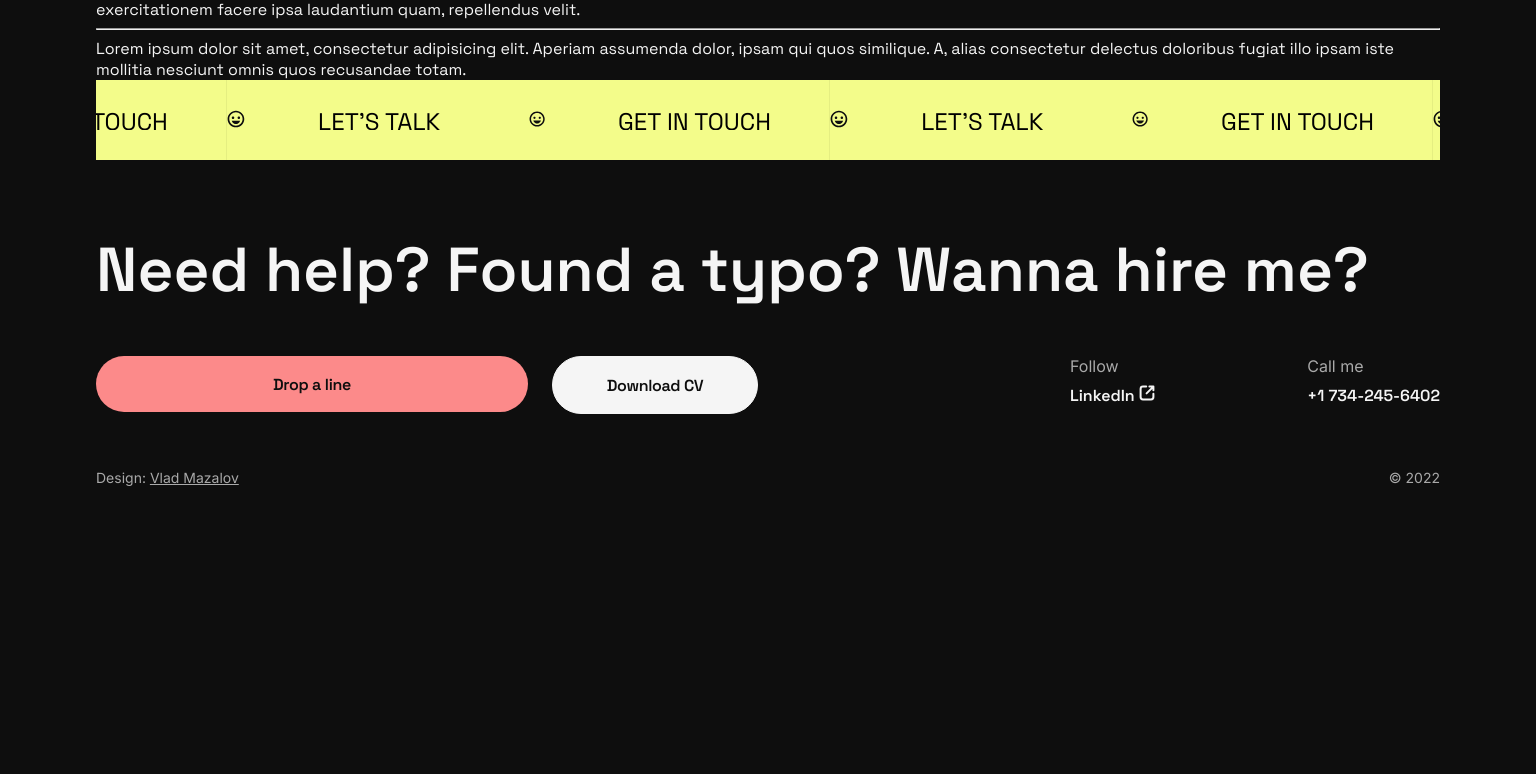
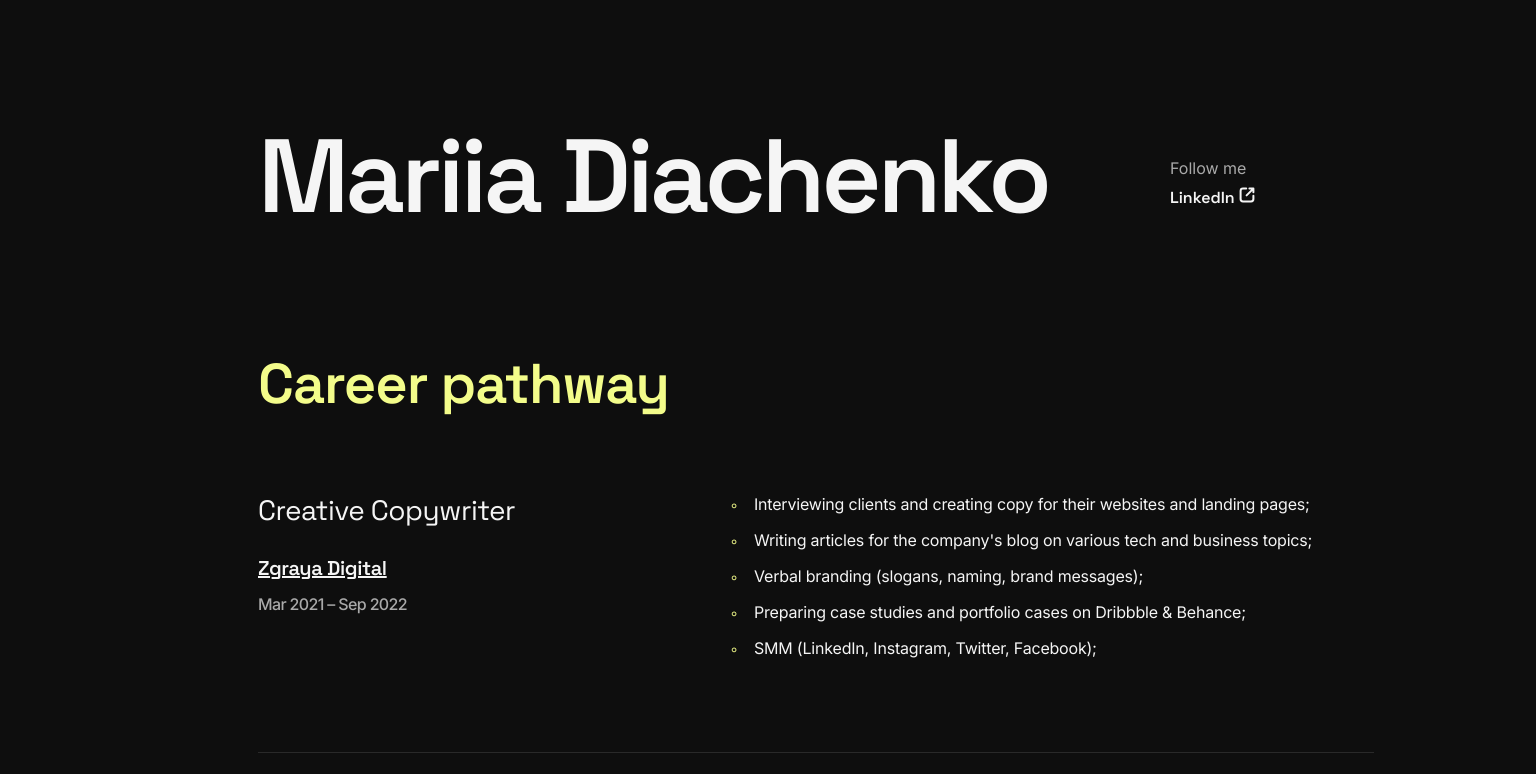
Before and after one commit to aedra313/portfolio, a React (Create React App) app: page /#/about in a window 1536 px wide. Shown: the part 150-924 px from the top of the page. Before the commit the page ends 800 px from the top, so only its background shows below. Built offline with nearby package versions, Linux system fonts and the light colour scheme.

Commit message:
feature: add desktop About

```diff
--- a/src/App.js
+++ b/src/App.js
@@ -9,7 +9,7 @@ import {
   Routes, useLocation,
 } from 'react-router-dom';
 import Cases from './components/cases/cases';
-import About from './components/about';
+import About from './components/about/about';
 
 function App() {
   const [path, setPath] = useState('');
--- a/src/components/about.js
+++ /dev/null
@@ -1,14 +0,0 @@
-import React from 'react';
-
-const About = (props) => {
-  return (
-    <div>
-            Lorem ipsum dolor sit amet, consectetur adipisicing elit. At consequuntur, cum dolores esse libero porro quia ratione sapiente sed vero. Accusantium autem excepturi exercitationem facere ipsa laudantium quam, repellendus velit.
-
-      <hr/>
-            Lorem ipsum dolor sit amet, consectetur adipisicing elit. Aperiam assumenda dolor, ipsam qui quos similique. A, alias consectetur delectus doloribus fugiat illo ipsam iste mollitia nesciunt omnis quos recusandae totam.
-    </div>
-  );
-};
-
-export default About;
--- /dev/null
+++ b/src/components/about/about.js
@@ -0,0 +1,44 @@
+import React from 'react';
+import s from './about.module.css';
+import FollowMe from '../misc/followMe';
+import DATA from './careerData';
+
+const About = () => {
+  const contentNoSpacing = DATA.map((dataItem, index)=> <div className={s.job} key={index}>
+    <div >
+      <p className={s.position}>
+        {dataItem.position}
+      </p>
+      <p className={s.company}>
+        {dataItem.company}
+      </p>
+      <p className={s.length}>
+        {dataItem.length}
+      </p>
+    </div>
+    <div>
+      <ul className={s.taskList}>
+        {dataItem.tasks.map((task, index) => <li key={index}>{task}</li>)}
+      </ul>
+    </div>
+  </div>);
+  const content = [];
+  // eslint-disable-next-line guard-for-in
+  for (const i in contentNoSpacing) {
+    content.push(contentNoSpacing[i]);
+    content.push(<div className={s.separator}></div>);
+  }
+  content.pop();
+  return (
+    <div className={s.container}>
+      <div className={s.header}>
+        <h1>Mariia Diachenko</h1>
+        <FollowMe />
+      </div>
+      <h2 className={s.title}>Career pathway</h2>
+      {content}
+    </div>
+  );
+};
+
+export default About;
--- /dev/null
+++ b/src/components/about/about.module.css
@@ -0,0 +1,156 @@
+.header {
+    display: flex;
+    flex-direction: column;
+
+}
+
+.header h1 {
+    width: 343px;
+    height: 112px;
+
+    font-family: 'Space Grotesk', sans-serif;
+    font-style: normal;
+    font-weight: 600;
+    font-size: 60px;
+    line-height: 56px;
+
+    letter-spacing: -0.04em;
+
+
+}
+
+.title {
+    font-family: 'Space Grotesk', sans-serif;
+    font-style: normal;
+    font-weight: 600;
+    font-size: 40px;
+    line-height: 48px;
+
+    letter-spacing: -0.02em;
+
+    color: #F3FC8A;
+}
+
+.position {
+    font-family: 'Space Grotesk',sans-serif;
+    font-style: normal;
+    font-weight: 400;
+    font-size: 24px;
+    line-height: 32px;
+    letter-spacing: -0.02em;
+    margin: 40px 0 24px;
+}
+
+.company {
+    font-family: 'Space Grotesk', sans-serif;
+    font-style: normal;
+    font-weight: 600;
+    font-size: 16px;
+    line-height: 24px;
+    letter-spacing: -0.02em;
+    text-decoration-line: underline;
+    margin: 24px 0 8px;
+}
+
+.length {
+    font-family: 'Inter', sans-serif;
+    font-style: normal;
+    font-weight: 500;
+    font-size: 16px;
+    line-height: 24px;
+    letter-spacing: -0.04em;
+
+    color: #A9A9A9;
+
+    margin: 8px 0 24px;
+}
+
+.taskList li {
+    list-style: none;
+}
+
+.taskList li::before {
+    content: "\20D8";
+    color: #F3FC8A;;
+    display: inline-block;
+    width: 1em;
+    margin-left: -1em;
+}
+.taskList li {
+    font-family: 'Inter', sans-serif;
+    font-style: normal;
+    font-weight: 400;
+    font-size: 16px;
+    line-height: 24px;
+    margin-bottom: 12px;
+}
+
+
+
+.separator {
+    content: '';
+    width: 343px;
+    height: 1px;
+    background: #292929;
+}
+@media (min-width: 1440px) {
+    .container {
+        padding-left: 162px;
+        padding-top: 80px;
+        align-items: center;
+    }
+    .header {
+        flex-direction: row;
+        align-items: center;
+    }
+
+    .header h1 {
+        font-size: 104px;
+        line-height: 96px;
+        width: 794px;
+        margin-right: 118px;
+    }
+
+    .title {
+        font-size: 56px;
+        line-height: 56px;
+    }
+
+    .position {
+        margin: 0 0 24px 0;
+
+        font-size: 28px;
+        line-height: 36px;
+    }
+
+    .company {
+        font-size: 20px;
+        line-height: 32px;
+    }
+
+    .length {
+        font-size: 16px;
+        line-height: 24px;
+    }
+
+    .job {
+        display: flex;
+        justify-content: space-between;
+        width: 1116px;
+        margin: 80px 0;
+
+    }
+
+    .separator {
+        width: 1116px;
+    }
+
+    .taskList {
+        width: 620px;
+        font-size: 18px;
+        line-height: 24px;
+        margin: 0;
+
+        letter-spacing: -0.2px;
+    }
+}
--- /dev/null
+++ b/src/components/about/careerData.js
@@ -0,0 +1,24 @@
+const DATA = [
+  {
+    position: 'Creative Copywriter',
+    company: 'Zgraya Digital',
+    length: 'Mar 2021 – Sep 2022',
+    tasks: ['Interviewing clients and creating copy for their websites and landing pages;',
+      'Writing articles for the company\'s blog on various tech and business topics;',
+      'Verbal branding (slogans, naming, brand messages);',
+      'Preparing case studies and portfolio cases on Dribbble & Behance;',
+      'SMM (LinkedIn, Instagram, Twitter, Facebook);'],
+  },
+  {
+    position: 'Content Writer',
+    company: 'Cleveroad',
+    length: 'Jan 2019 - Mar 2021 (2 years 3 months)',
+    tasks: ['Writing blog articles on various IT-related tech and business topics;',
+      'Creating content for landing pages, case studies, whitepapers, newsletters, etc.;',
+      'Guest posting, ghostwriting, and writing for Medium, and Quora;',
+      'Conducting interviews with software engineers, Team Leads, and C-level employees;',
+      'SEO optimization;'],
+  },
+];
+
+export default DATA;
--- a/src/components/footer/footerComponent.js
+++ b/src/components/footer/footerComponent.js
@@ -3,7 +3,7 @@ import s from './footer.module.css';
 import Marquee from '../misc/marquee';
 import ContactButton from '../buttons/contactButton';
 import CvButton from '../buttons/cvButton';
-import {ReactComponent as Link} from '../../media/linkIcon.svg';
+import FollowMe from '../misc/followMe';
 
 const FooterComponent = ( ) => {
   return (
@@ -18,10 +18,7 @@ const FooterComponent = ( ) => {
             <CvButton className={s.cv} />
           </div>
           <div className={s.contacts}>
-            <div>
-              <p className={s.contactsItem}>Follow</p>
-              <a href="https://www.linkedin.com/" className={s.contactsLink}><span>LinkedIn</span> <Link /></a>
-            </div>
+            <FollowMe />
             <div>
               <p className={s.contactsItem}>Call me</p>
               <a href="tel:+17342456402" className={s.contactsLink}>+1 734-245-6402</a>
--- a/src/components/header/headerComponent.js
+++ b/src/components/header/headerComponent.js
@@ -25,7 +25,7 @@ const HeaderComponent = ({menuOpenHandler}) => {
       <MenuItem
         key={index}
         delay={`${index * 0.1}s`}>
-        <NavLink
+        <NavLink onClick={()=>menuOpenProps(false)}
 
           to={val!=='Home'?val.toLowerCase():'/'}
           className={({isActive}) =>
--- a/src/components/header/menu/menu.module.css
+++ b/src/components/header/menu/menu.module.css
@@ -24,11 +24,11 @@
 }
 
 .buttons {
-    margin-top: 40px;
+    margin: 40px 16px;
 }
 
 .buttons div {
-    width: 288px;
+
     height: 56px;
 }
 
@@ -41,4 +41,5 @@
 }
 .contact {
     margin-bottom: 16px;
+    height: 56px !important;
 }
--- /dev/null
+++ b/src/components/misc/followMe.jsx
@@ -0,0 +1,15 @@
+import React from 'react';
+import s from '../footer/footer.module.css';
+import {ReactComponent as Link} from '../../media/linkIcon.svg';
+
+
+const FollowMe = () => {
+  return (
+    <div>
+      <p className={s.contactsItem}>Follow me</p>
+      <a href="https://www.linkedin.com/" className={s.contactsLink}><span>LinkedIn</span> <Link /></a>
+    </div>
+  );
+};
+
+export default FollowMe;
--- /dev/null
+++ b/src/components/misc/followMe.module.css
@@ -0,0 +1,20 @@
+.contactsItem {
+    font-family: 'Inter', sans-serif;
+    font-weight: 400;
+    font-size: 16px;
+    line-height: 20px;
+    margin: 0;
+
+    color: #A9A9A9;
+}
+.contactsLink {
+    font-weight: 600;
+    font-size: 16px;
+    line-height: 24px;
+    text-decoration: none;
+
+    color: #F5F5F5;
+
+    margin: 8px 0 0;
+    display: inline-block;
+}
```
